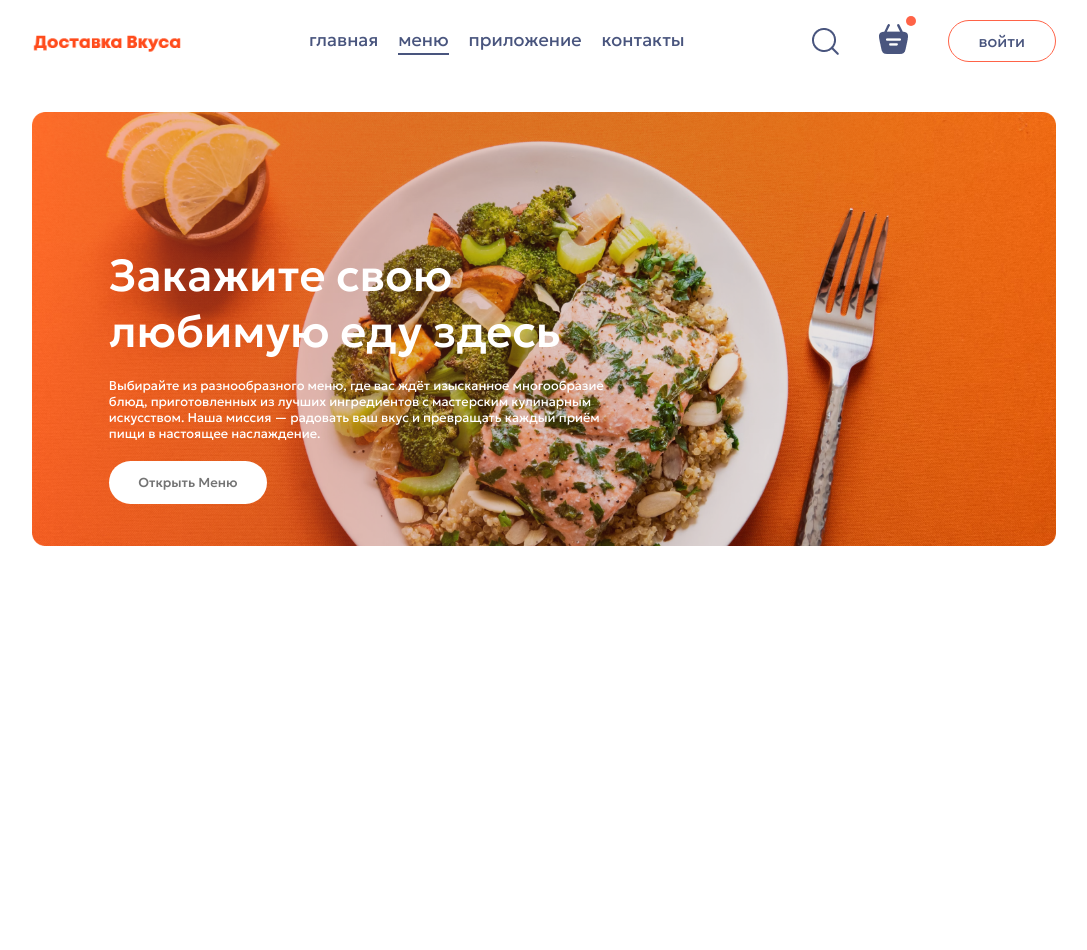
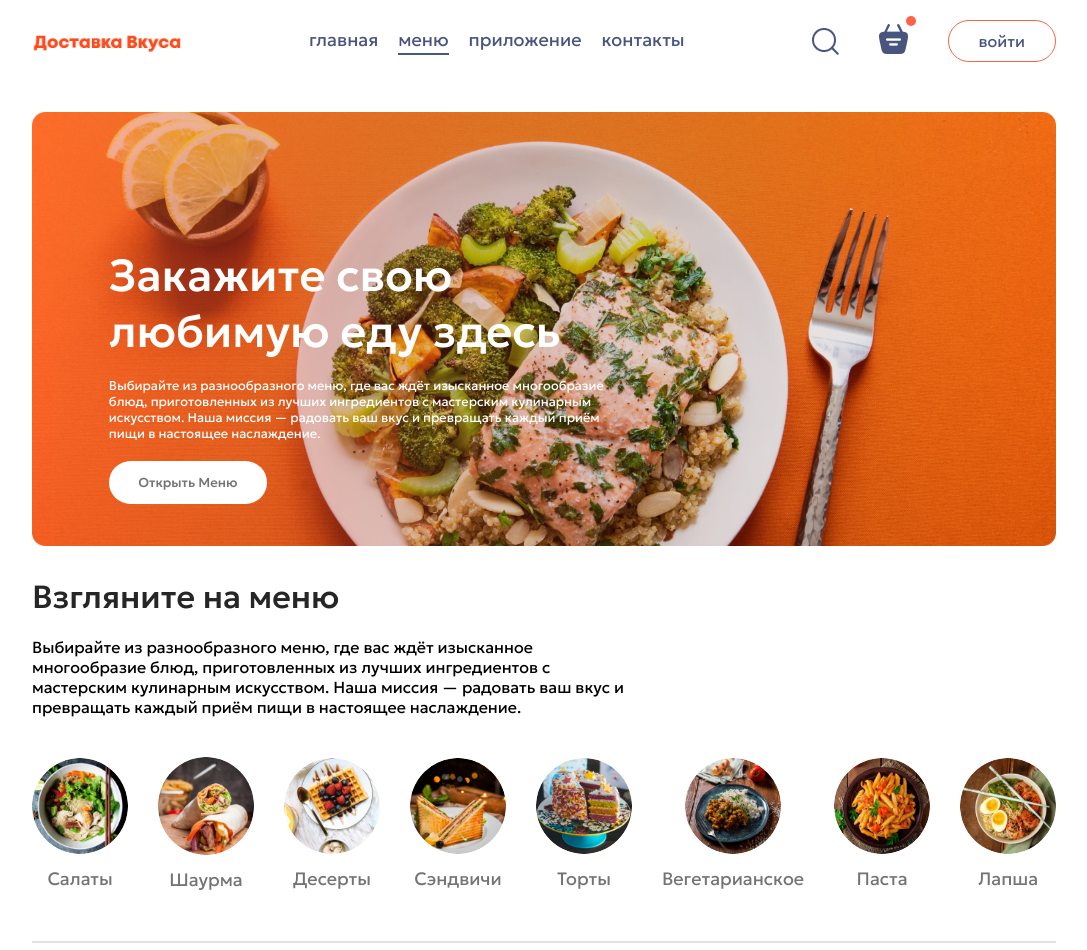
Before and after one commit to va1e7ia/React-Food-Delivery-App, a React (Vite) app in the folder Food-Delivery-App/: page / in a window 1280 px wide. Shown: the top 950 px of the page, without its empty margins (96-1183 px from the left). Before the commit the page ends 800 px from the top, so only its background shows below. Built offline with nearby package versions, Linux system fonts and the light colour scheme.

Commit message:
add: explore menu jsx + css

```diff
--- a/Food-Delivery-App/src/assets/assets.js
+++ b/Food-Delivery-App/src/assets/assets.js
@@ -1,64 +1,64 @@
-import basket_icon from './basket_icon.png'
-import logo from './logo.png'
-import header_img from './header_img.png'
-import search_icon from './search_icon.png'
-import menu_1 from './menu_1.png'
-import menu_2 from './menu_2.png'
-import menu_3 from './menu_3.png'
-import menu_4 from './menu_4.png'
-import menu_5 from './menu_5.png'
-import menu_6 from './menu_6.png'
-import menu_7 from './menu_7.png'
-import menu_8 from './menu_8.png'
+import basket_icon from "./basket_icon.png";
+import logo from "./logo.png";
+import header_img from "./header_img.png";
+import search_icon from "./search_icon.png";
+import menu_1 from "./menu_1.png";
+import menu_2 from "./menu_2.png";
+import menu_3 from "./menu_3.png";
+import menu_4 from "./menu_4.png";
+import menu_5 from "./menu_5.png";
+import menu_6 from "./menu_6.png";
+import menu_7 from "./menu_7.png";
+import menu_8 from "./menu_8.png";
 
-import food_1 from './food_1.png'
-import food_2 from './food_2.png'
-import food_3 from './food_3.png'
-import food_4 from './food_4.png'
-import food_5 from './food_5.png'
-import food_6 from './food_6.png'
-import food_7 from './food_7.png'
-import food_8 from './food_8.png'
-import food_9 from './food_9.png'
-import food_10 from './food_10.png'
-import food_11 from './food_11.png'
-import food_12 from './food_12.png'
-import food_13 from './food_13.png'
-import food_14 from './food_14.png'
-import food_15 from './food_15.png'
-import food_16 from './food_16.png'
-import food_17 from './food_17.png'
-import food_18 from './food_18.png'
-import food_19 from './food_19.png'
-import food_20 from './food_20.png'
-import food_21 from './food_21.png'
-import food_22 from './food_22.png'
-import food_23 from './food_23.png'
-import food_24 from './food_24.png'
-import food_25 from './food_25.png'
-import food_26 from './food_26.png'
-import food_27 from './food_27.png'
-import food_28 from './food_28.png'
-import food_29 from './food_29.png'
-import food_30 from './food_30.png'
-import food_31 from './food_31.png'
-import food_32 from './food_32.png'
+import food_1 from "./food_1.png";
+import food_2 from "./food_2.png";
+import food_3 from "./food_3.png";
+import food_4 from "./food_4.png";
+import food_5 from "./food_5.png";
+import food_6 from "./food_6.png";
+import food_7 from "./food_7.png";
+import food_8 from "./food_8.png";
+import food_9 from "./food_9.png";
+import food_10 from "./food_10.png";
+import food_11 from "./food_11.png";
+import food_12 from "./food_12.png";
+import food_13 from "./food_13.png";
+import food_14 from "./food_14.png";
+import food_15 from "./food_15.png";
+import food_16 from "./food_16.png";
+import food_17 from "./food_17.png";
+import food_18 from "./food_18.png";
+import food_19 from "./food_19.png";
+import food_20 from "./food_20.png";
+import food_21 from "./food_21.png";
+import food_22 from "./food_22.png";
+import food_23 from "./food_23.png";
+import food_24 from "./food_24.png";
+import food_25 from "./food_25.png";
+import food_26 from "./food_26.png";
+import food_27 from "./food_27.png";
+import food_28 from "./food_28.png";
+import food_29 from "./food_29.png";
+import food_30 from "./food_30.png";
+import food_31 from "./food_31.png";
+import food_32 from "./food_32.png";
 
-import add_icon_white from './add_icon_white.png'
-import add_icon_green from './add_icon_green.png'
-import remove_icon_red from './remove_icon_red.png'
-import app_store from './app_store.png'
-import play_store from './play_store.png'
-import linkedin_icon from './linkedin_icon.png'
-import facebook_icon from './facebook_icon.png'
-import twitter_icon from './twitter_icon.png'
-import cross_icon from './cross_icon.png'
-import selector_icon from './selector_icon.png'
-import rating_starts from './rating_starts.png'
-import profile_icon from './profile_icon.png'
-import bag_icon from './bag_icon.png'
-import logout_icon from './logout_icon.png'
-import parcel_icon from './parcel_icon.png'
+import add_icon_white from "./add_icon_white.png";
+import add_icon_green from "./add_icon_green.png";
+import remove_icon_red from "./remove_icon_red.png";
+import app_store from "./app_store.png";
+import play_store from "./play_store.png";
+import linkedin_icon from "./linkedin_icon.png";
+import facebook_icon from "./facebook_icon.png";
+import twitter_icon from "./twitter_icon.png";
+import cross_icon from "./cross_icon.png";
+import selector_icon from "./selector_icon.png";
+import rating_starts from "./rating_starts.png";
+import profile_icon from "./profile_icon.png";
+import bag_icon from "./bag_icon.png";
+import logout_icon from "./logout_icon.png";
+import parcel_icon from "./parcel_icon.png";
 
 export const assets = {
   logo,
@@ -79,42 +79,43 @@
   profile_icon,
   logout_icon,
   bag_icon,
-    parcel_icon
-}
+  parcel_icon,
+};
 
 export const menu_list = [
   {
-        menu_name: "Salad",
-        menu_image: menu_1
+    menu_name: "Салаты",
+    menu_image: menu_1,
   },
   {
-        menu_name: "Rolls",
-        menu_image: menu_2
+    menu_name: "Шаурма",
+    menu_image: menu_2,
   },
   {
-        menu_name: "Deserts",
-        menu_image: menu_3
+    menu_name: "Десерты",
+    menu_image: menu_3,
   },
   {
-        menu_name: "Sandwich",
-        menu_image: menu_4
+    menu_name: "Сэндвичи",
+    menu_image: menu_4,
   },
   {
-        menu_name: "Cake",
-        menu_image: menu_5
+    menu_name: "Торты",
+    menu_image: menu_5,
   },
   {
-        menu_name: "Pure Veg",
-        menu_image: menu_6
+    menu_name: "Вегетарианское",
+    menu_image: menu_6,
   },
   {
-        menu_name: "Pasta",
-        menu_image: menu_7
+    menu_name: "Паста",
+    menu_image: menu_7,
   },
   {
-        menu_name: "Noodles",
-        menu_image: menu_8
-    }]
+    menu_name: "Лапша",
+    menu_image: menu_8,
+  },
+];
 
 export const food_list = [
   {
@@ -122,229 +123,287 @@
     name: "Greek salad",
     image: food_1,
     price: 12,
-        description: "Food provides essential nutrients for overall health and well-being",
-        category: "Salad"
+    description:
+      "Food provides essential nutrients for overall health and well-being",
+    category: "Salad",
   },
   {
     _id: "2",
     name: "Veg salad",
     image: food_2,
     price: 18,
-        description: "Food provides essential nutrients for overall health and well-being",
-        category: "Salad"
-    }, {
+    description:
+      "Food provides essential nutrients for overall health and well-being",
+    category: "Salad",
+  },
+  {
     _id: "3",
     name: "Clover Salad",
     image: food_3,
     price: 16,
-        description: "Food provides essential nutrients for overall health and well-being",
-        category: "Salad"
-    }, {
+    description:
+      "Food provides essential nutrients for overall health and well-being",
+    category: "Salad",
+  },
+  {
     _id: "4",
     name: "Chicken Salad",
     image: food_4,
     price: 24,
-        description: "Food provides essential nutrients for overall health and well-being",
-        category: "Salad"
-    }, {
+    description:
+      "Food provides essential nutrients for overall health and well-being",
+    category: "Salad",
+  },
+  {
     _id: "5",
     name: "Lasagna Rolls",
     image: food_5,
     price: 14,
-        description: "Food provides essential nutrients for overall health and well-being",
-        category: "Rolls"
-    }, {
+    description:
+      "Food provides essential nutrients for overall health and well-being",
+    category: "Rolls",
+  },
+  {
     _id: "6",
     name: "Peri Peri Rolls",
     image: food_6,
     price: 12,
-        description: "Food provides essential nutrients for overall health and well-being",
-        category: "Rolls"
-    }, {
+    description:
+      "Food provides essential nutrients for overall health and well-being",
+    category: "Rolls",
+  },
+  {
     _id: "7",
     name: "Chicken Rolls",
     image: food_7,
     price: 20,
-        description: "Food provides essential nutrients for overall health and well-being",
-        category: "Rolls"
-    }, {
+    description:
+      "Food provides essential nutrients for overall health and well-being",
+    category: "Rolls",
+  },
+  {
     _id: "8",
     name: "Veg Rolls",
     image: food_8,
     price: 15,
-        description: "Food provides essential nutrients for overall health and well-being",
-        category: "Rolls"
-    }, {
+    description:
+      "Food provides essential nutrients for overall health and well-being",
+    category: "Rolls",
+  },
+  {
     _id: "9",
     name: "Ripple Ice Cream",
     image: food_9,
     price: 14,
-        description: "Food provides essential nutrients for overall health and well-being",
-        category: "Deserts"
-    }, {
+    description:
+      "Food provides essential nutrients for overall health and well-being",
+    category: "Deserts",
+  },
+  {
     _id: "10",
     name: "Fruit Ice Cream",
     image: food_10,
     price: 22,
-        description: "Food provides essential nutrients for overall health and well-being",
-        category: "Deserts"
-    }, {
+    description:
+      "Food provides essential nutrients for overall health and well-being",
+    category: "Deserts",
+  },
+  {
     _id: "11",
     name: "Jar Ice Cream",
     image: food_11,
     price: 10,
-        description: "Food provides essential nutrients for overall health and well-being",
-        category: "Deserts"
-    }, {
+    description:
+      "Food provides essential nutrients for overall health and well-being",
+    category: "Deserts",
+  },
+  {
     _id: "12",
     name: "Vanilla Ice Cream",
     image: food_12,
     price: 12,
-        description: "Food provides essential nutrients for overall health and well-being",
-        category: "Deserts"
+    description:
+      "Food provides essential nutrients for overall health and well-being",
+    category: "Deserts",
   },
   {
     _id: "13",
     name: "Chicken Sandwich",
     image: food_13,
     price: 12,
-        description: "Food provides essential nutrients for overall health and well-being",
-        category: "Sandwich"
+    description:
+      "Food provides essential nutrients for overall health and well-being",
+    category: "Sandwich",
   },
   {
     _id: "14",
     name: "Vegan Sandwich",
     image: food_14,
     price: 18,
-        description: "Food provides essential nutrients for overall health and well-being",
-        category: "Sandwich"
-    }, {
+    description:
+      "Food provides essential nutrients for overall health and well-being",
+    category: "Sandwich",
+  },
+  {
     _id: "15",
     name: "Grilled Sandwich",
     image: food_15,
     price: 16,
-        description: "Food provides essential nutrients for overall health and well-being",
-        category: "Sandwich"
-    }, {
+    description:
+      "Food provides essential nutrients for overall health and well-being",
+    category: "Sandwich",
+  },
+  {
     _id: "16",
     name: "Bread Sandwich",
     image: food_16,
     price: 24,
-        description: "Food provides essential nutrients for overall health and well-being",
-        category: "Sandwich"
-    }, {
+    description:
+      "Food provides essential nutrients for overall health and well-being",
+    category: "Sandwich",
+  },
+  {
     _id: "17",
     name: "Cup Cake",
     image: food_17,
     price: 14,
-        description: "Food provides essential nutrients for overall health and well-being",
-        category: "Cake"
-    }, {
+    description:
+      "Food provides essential nutrients for overall health and well-being",
+    category: "Cake",
+  },
+  {
     _id: "18",
     name: "Vegan Cake",
     image: food_18,
     price: 12,
-        description: "Food provides essential nutrients for overall health and well-being",
-        category: "Cake"
-    }, {
+    description:
+      "Food provides essential nutrients for overall health and well-being",
+    category: "Cake",
+  },
+  {
     _id: "19",
     name: "Butterscotch Cake",
     image: food_19,
     price: 20,
-        description: "Food provides essential nutrients for overall health and well-being",
-        category: "Cake"
-    }, {
+    description:
+      "Food provides essential nutrients for overall health and well-being",
+    category: "Cake",
+  },
+  {
     _id: "20",
     name: "Sliced Cake",
     image: food_20,
     price: 15,
-        description: "Food provides essential nutrients for overall health and well-being",
-        category: "Cake"
-    }, {
+    description:
+      "Food provides essential nutrients for overall health and well-being",
+    category: "Cake",
+  },
+  {
     _id: "21",
     name: "Garlic Mushroom ",
     image: food_21,
     price: 14,
-        description: "Food provides essential nutrients for overall health and well-being",
-        category: "Pure Veg"
-    }, {
+    description:
+      "Food provides essential nutrients for overall health and well-being",
+    category: "Pure Veg",
+  },
+  {
     _id: "22",
     name: "Fried Cauliflower",
     image: food_22,
     price: 22,
-        description: "Food provides essential nutrients for overall health and well-being",
-        category: "Pure Veg"
-    }, {
+    description:
+      "Food provides essential nutrients for overall health and well-being",
+    category: "Pure Veg",
+  },
+  {
     _id: "23",
     name: "Mix Veg Pulao",
     image: food_23,
     price: 10,
-        description: "Food provides essential nutrients for overall health and well-being",
-        category: "Pure Veg"
-    }, {
+    description:
+      "Food provides essential nutrients for overall health and well-being",
+    category: "Pure Veg",
+  },
+  {
     _id: "24",
     name: "Rice Zucchini",
     image: food_24,
     price: 12,
-        description: "Food provides essential nutrients for overall health and well-being",
-        category: "Pure Veg"
+    description:
+      "Food provides essential nutrients for overall health and well-being",
+    category: "Pure Veg",
   },
   {
     _id: "25",
     name: "Cheese Pasta",
     image: food_25,
     price: 12,
-        description: "Food provides essential nutrients for overall health and well-being",
-        category: "Pasta"
+    description:
+      "Food provides essential nutrients for overall health and well-being",
+    category: "Pasta",
   },
   {
     _id: "26",
     name: "Tomato Pasta",
     image: food_26,
     price: 18,
-        description: "Food provides essential nutrients for overall health and well-being",
-        category: "Pasta"
-    }, {
+    description:
+      "Food provides essential nutrients for overall health and well-being",
+    category: "Pasta",
+  },
+  {
     _id: "27",
     name: "Creamy Pasta",
     image: food_27,
     price: 16,
-        description: "Food provides essential nutrients for overall health and well-being",
-        category: "Pasta"
-    }, {
+    description:
+      "Food provides essential nutrients for overall health and well-being",
+    category: "Pasta",
+  },
+  {
     _id: "28",
     name: "Chicken Pasta",
     image: food_28,
     price: 24,
-        description: "Food provides essential nutrients for overall health and well-being",
-        category: "Pasta"
-    }, {
+    description:
+      "Food provides essential nutrients for overall health and well-being",
+    category: "Pasta",
+  },
+  {
     _id: "29",
     name: "Buttter Noodles",
     image: food_29,
     price: 14,
-        description: "Food provides essential nutrients for overall health and well-being",
-        category: "Noodles"
-    }, {
+    description:
+      "Food provides essential nutrients for overall health and well-being",
+    category: "Noodles",
+  },
+  {
     _id: "30",
     name: "Veg Noodles",
     image: food_30,
     price: 12,
-        description: "Food provides essential nutrients for overall health and well-being",
-        category: "Noodles"
-    }, {
+    description:
+      "Food provides essential nutrients for overall health and well-being",
+    category: "Noodles",
+  },
+  {
     _id: "31",
     name: "Somen Noodles",
     image: food_31,
     price: 20,
-        description: "Food provides essential nutrients for overall health and well-being",
-        category: "Noodles"
-    }, {
+    description:
+      "Food provides essential nutrients for overall health and well-being",
+    category: "Noodles",
+  },
+  {
     _id: "32",
     name: "Cooked Noodles",
     image: food_32,
     price: 15,
-        description: "Food provides essential nutrients for overall health and well-being",
-        category: "Noodles"
-    }
-]
+    description:
+      "Food provides essential nutrients for overall health and well-being",
+    category: "Noodles",
+  },
+];
--- /dev/null
+++ b/Food-Delivery-App/src/components/ExploreMenu/ExploreMenu.css
@@ -0,0 +1,51 @@
+.explore-menu{
+    display: flex;
+    flex-direction: column;
+    gap: 20px;
+}
+
+.explore-menu h1{
+    color: #262626;
+    font-weight: 500;
+}
+
+.explore-menu-text{
+    max-width: 60%;
+    columns: #808080;
+}
+
+.explore-menu-list{
+    display:flex;
+    justify-content: space-between;
+    align-items: center;
+    gap: 30px;
+    text-align: center;
+    margin: 20px 0px;
+    overflow-x: scroll;
+}
+
+.explore-menu-list::-webkit-scrollbar{
+    display: none;
+}
+
+.explore-menu-list-item img{
+    width: 7.5vw;
+    min-width: 80px;
+    cursor: pointer;
+    border-radius: 50%;
+    transition: 0.2s;
+}
+
+.explore-menu-list-item p{
+    margin-top: 10px;
+    color: #747474;
+    font-size: max(1.4vw,16px );
+    cursor: pointer;
+}
+
+.explore-menu hr{
+    margin: 10px 0px;
+    height: 2px;
+    background-color: #e2e2e2;
+    border: none;
+}
--- /dev/null
+++ b/Food-Delivery-App/src/components/ExploreMenu/ExploreMenu.jsx
@@ -0,0 +1,30 @@
+import React from "react";
+import "./ExploreMenu.css";
+import { menu_list } from "../../assets/assets";
+
+const ExploreMenu = () => {
+  return (
+    <div className="explore-menu" id="explore-menu">
+      <h1>Взгляните на меню</h1>
+      <p className="explore-menu-text">
+        Выбирайте из разнообразного меню, где вас ждёт изысканное многообразие
+        блюд, приготовленных из лучших ингредиентов с мастерским кулинарным
+        искусством. Наша миссия — радовать ваш вкус и превращать каждый приём
+        пищи в настоящее наслаждение.
+      </p>
+      <div className="explore-menu-list">
+        {menu_list.map((item, index) => {
+          return (
+            <div key={index} className="explore-menu-list-item">
+              <img src={item.menu_image} alt="" />
+              <p>{item.menu_name}</p>
+            </div>
+          );
+        })}
+      </div>
+      <hr />
+    </div>
+  );
+};
+
+export default ExploreMenu;
--- a/Food-Delivery-App/src/pages/Home/Home.jsx
+++ b/Food-Delivery-App/src/pages/Home/Home.jsx
@@ -1,11 +1,13 @@
 import React from "react";
 import "./Home.css";
 import Header from "../../components/NavBar/Header/Header";
+import ExploreMenu from "../../components/ExploreMenu/ExploreMenu";
 
 const Home = () => {
   return (
     <div>
       <Header />
+      <ExploreMenu />
     </div>
   );
 };
```
Lines whose indentation alone changed are shown as unchanged.
